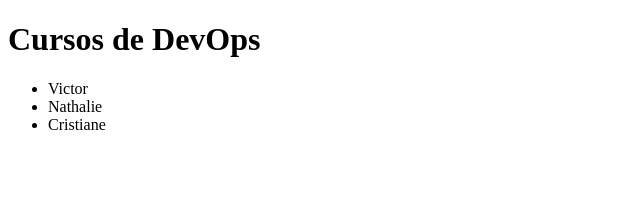
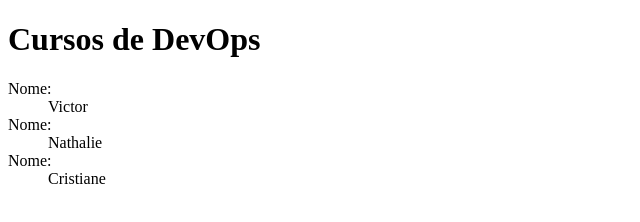
Before and after one commit to VictorDNC/alura-git, a plain HTML site: page index.html in a window 1280 px wide. Shown: the whole page, without its empty margins (0-640 px from the left). Drawn offline with Linux system fonts and the light colour scheme.

Commit message:
Trocando UL por DL e indicando os nomes.
Indicando nome.

Quebras de linha.

```diff
--- a/index.html
+++ b/index.html
@@ -6,10 +6,15 @@
     <body>
         <h1>Cursos de DevOps</h1>
 
-        <ul>
-            <li>Victor</li>
-            <li>Nathalie</li>
-            <li>Cristiane</li>
-        </ul>
+        <dl>
+            <dt>Nome:</dt>
+            <dd>Victor</dd>
+
+            <dt>Nome:</dt>
+            <dd>Nathalie</dd>
+
+            <dt>Nome:</dt>
+            <dd>Cristiane</dd>
+        </dl>
     </body>
 </html>
```
